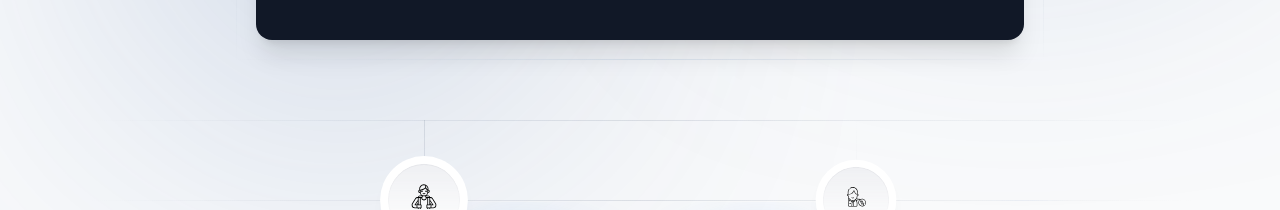
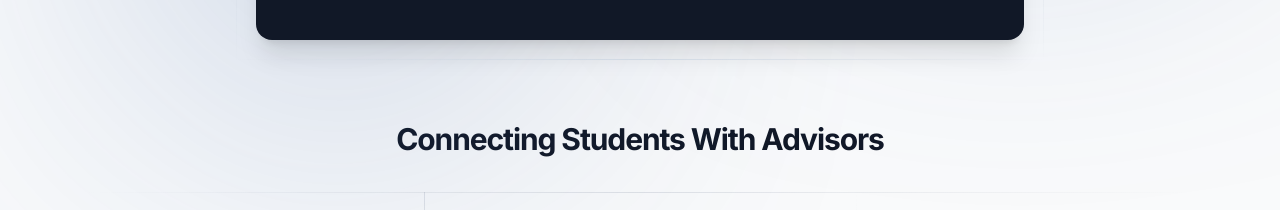
Before and after one commit to AnthonyCampos1234/Avisari, a Next.js app: page / in a window 1280 px wide. Shown: the part 900-1110 px from the top of the page. Built offline with nearby package versions, Linux system fonts and the light colour scheme; no server answers.

Commit message:
more changes

```diff
--- a/components/business-categories.tsx
+++ b/components/business-categories.tsx
@@ -6,14 +6,17 @@ import Logo04 from "@/public/images/noun-student-1939899.svg";
 import Logo05 from "@/public/images/noun-woman-advisor-5130955.svg";
 import Logo06 from "@/public/images/noun-student-1939899.svg";
 import Logo07 from "@/public/images/noun-woman-advisor-5130955.svg";
-import Logo08 from "@/public/images/noun-student-1939899.svg";
-import Logo09 from "@/public/images/noun-woman-advisor-5130955.svg";
+import Logo08 from "@/public/images/noun-woman-advisor-5130955.svg";
+import Logo09 from "@/public/images/noun-student-1939899.svg";
 
 export default function BusinessCategories() {
   return (
     <section>
       <div className="mx-auto max-w-6xl px-4 sm:px-6">
         <div className="pb-12 md:pb-20">
+          {/* Added title */}
+          <h2 className="text-3xl font-bold text-center mb-8">Connecting Students With Advisors</h2>
+
           {/* Tab panels */}
           <div className="relative flex h-[324px] items-center justify-center">
             {/* Small blue dots */}
```
Also changed, not shown: public/images/noun-student-1939899.svg, public/images/noun-woman-advisor-5130955.svg.
